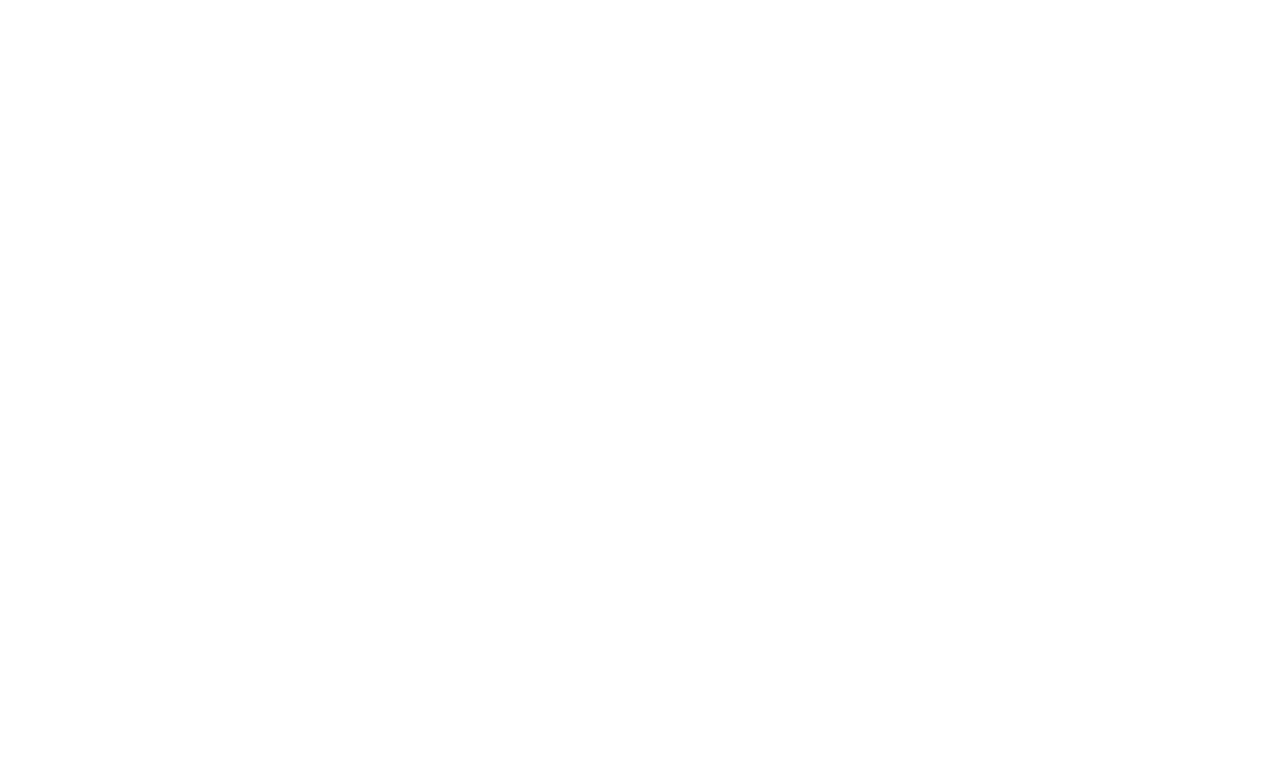
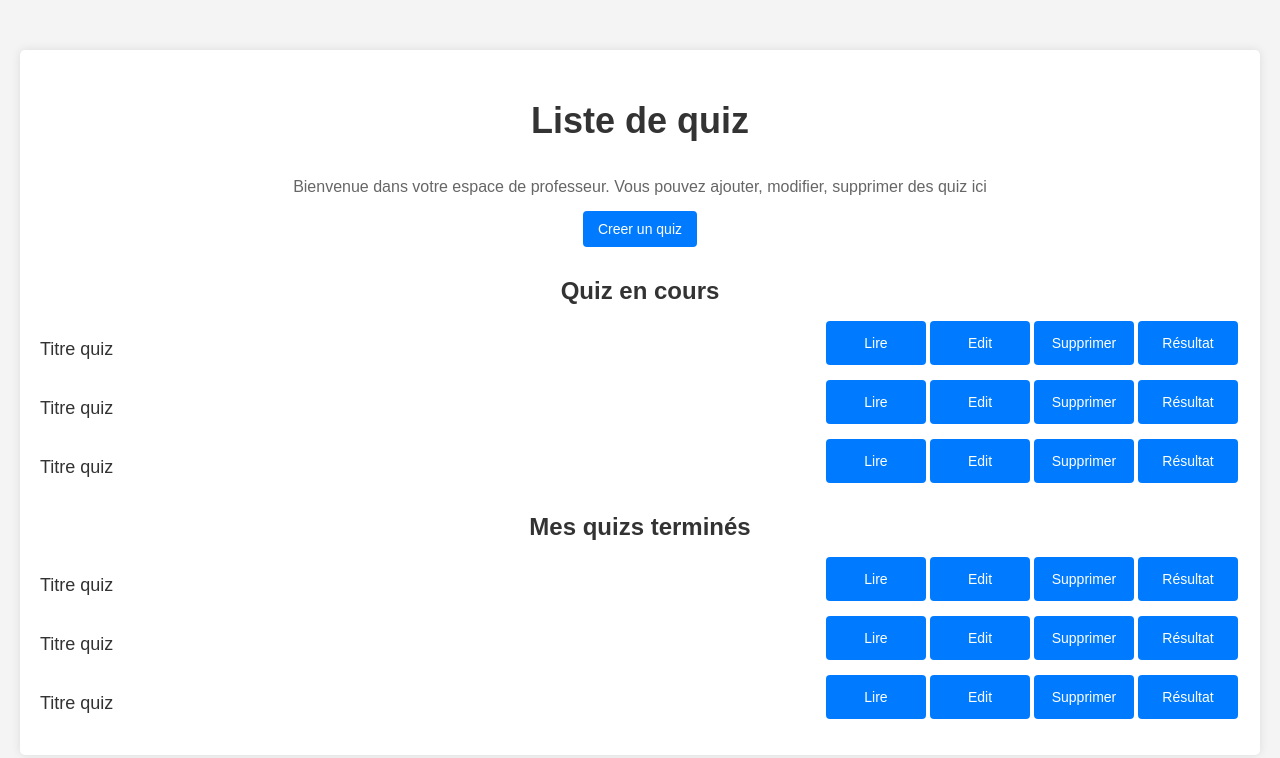
Before and after one commit to hamzajaada/QCM-APPLICATION, a React (Create React App) app in the folder frontend/: page /Home/Professeur in a window 1280 px wide. Before the commit this address had no page. Shown: the top 758 px of the page. Built offline with nearby package versions, Linux system fonts and the light colour scheme.

Commit message:
pushed by abdelilah

```diff
--- a/frontend/src/App.js
+++ b/frontend/src/App.js
@@ -3,6 +3,9 @@
 import RegisterForme from './Componment/1-Register/Register'
 import LoginForm from "./Componment/2-Login/Login";
 import PageChoix from "./Componment/0-ChoixUser/Page"
+import HomeProf from "./Componment/4-Home/HomeProf";
+import HomeEtudiant from "./Componment/4-Home/HomeEtudiant";
+import AddQuiz from "./Componment/7-Add-Quiz/Add-Quiz";
 const App = () => {
   return (
     <BrowserRouter>
@@ -11,6 +14,9 @@
           <Route path="/Choix" element={<PageChoix /> } />
           <Route path="/Register" element={<RegisterForme /> } />
           <Route path="/" element={<LoginForm /> } />
+          <Route path="/Home/Professeur" element={<HomeProf /> } />
+          <Route path="/Home/Etudiant" element={<HomeEtudiant /> } />
+          <Route path="/Home/Professeur/Add-Quiz" element={<AddQuiz /> } />
         </Routes>
       </div>
     </BrowserRouter>
--- a/frontend/src/Componment/4-Home/Home.css
+++ b/frontend/src/Componment/4-Home/Home.css
@@ -0,0 +1,103 @@
+/* Add this CSS to your component or in a separate CSS file */
+
+body {
+  font-family: 'Arial', sans-serif;
+  margin: 0;
+  padding: 0;
+  background-color: #f4f4f4;
+}
+
+.container {
+  max-width: 1200px;
+  margin: 30px auto;
+  padding: 20px;
+  background-color: #fff;
+  border-radius: 8px;
+  box-shadow: 0 0 10px rgba(0, 0, 0, 0.1);
+}
+
+.container .description {
+  all:unset;
+  align-items: center;
+  display: flex;
+  flex-direction: column;
+}
+
+.container .description h1 {
+  font-size: 36px;
+  color: #333;
+  margin-bottom: 20px;
+  text-align: center;
+}
+
+.container .description p{
+  text-align: center;
+}
+
+.container .description button {
+  padding: 10px 15px;
+  font-size: 14px;
+  color: #fff;
+  background-color: #007bff;
+  border: none;
+  border-radius: 4px;
+  cursor: pointer;
+  margin-right: auto;
+  margin-left: auto;
+}
+
+h2 {
+  font-size: 24px;
+  color: #333;
+  margin-top: 30px;
+  margin-bottom: 15px;
+}
+
+p {
+  font-size: 16px;
+  color: #666;
+  margin-bottom: 15px;
+}
+
+
+
+ul {
+  list-style: none;
+  padding: 0;
+}
+
+li {
+  display: flex;
+  margin-bottom: 15px;
+  justify-content: space-between;
+}
+
+li p {
+  font-size: 18px;
+  color: #333;
+  margin-bottom: 5px;
+}
+
+li div {
+  display: flex;
+  justify-content: space-between;
+}
+
+.container ul li div button {
+  padding: 10px 15px;
+  font-size: 14px;
+  color: #fff;
+  background-color: #007bff;
+  border: none;
+  border-radius: 4px;
+  cursor: pointer;
+  margin-right: auto;
+  margin-left: auto;
+  margin: 0 2px;
+  width: 100px;
+}
+
+/* Optional: Add hover effects for buttons */
+button:hover {
+  background-color: #0056b3;
+}
--- /dev/null
+++ b/frontend/src/Componment/4-Home/HomeEtudiant.jsx
@@ -0,0 +1,63 @@
+import React from 'react';
+import './Home.css'
+const HomeEtudiant = () => {
+  return (
+    <div className='container'>
+      <section className='description'>
+        <h1>Liste de quiz</h1>
+        <p>Bienvenue dans votre espace d'étudiant. Vous pouvez Consulter, Voir les résultats des quiz ici</p>
+      </section>
+
+      <h2>Quiz en cours</h2>
+      <ul>
+        <li>
+          <p>Titre quiz</p>
+          <div>
+            <button>Consulter</button>
+            <button>Résultat</button>
+          </div>
+        </li>
+        <li>
+          <p>Titre quiz</p>
+          <div>
+            <button>Consulter</button>
+            <button>Résultat</button>
+          </div>
+        </li>
+        <li>
+          <p>Titre quiz</p>
+          <div>
+            <button>Consulter</button>
+            <button>Résultat</button>
+          </div>
+        </li>
+      </ul>
+      <h2>Mes quizs terminés</h2>
+      <ul>
+        <li>
+          <p>Titre quiz</p>
+          <div>
+            <button>Consulter</button>
+            <button>Résultat</button>
+          </div>
+        </li>
+        <li>
+          <p>Titre quiz</p>
+          <div>
+            <button>Consulter</button>
+            <button>Résultat</button>
+          </div>
+        </li>
+        <li>
+          <p>Titre quiz</p>
+          <div>
+            <button>Consulter</button>
+            <button>Résultat</button>
+          </div>
+        </li>
+      </ul>
+    </div>
+  );
+}
+
+export default HomeEtudiant;
--- /dev/null
+++ b/frontend/src/Componment/4-Home/HomeProf.jsx
@@ -0,0 +1,77 @@
+import React from "react";
+import './Home.css';
+const HomeProf = () => {
+  return (
+    <div className="container">
+      <section className="description">
+        <h1>Liste de quiz</h1>
+        <p>Bienvenue dans votre espace de professeur. Vous pouvez ajouter, modifier, supprimer des quiz ici</p>
+        <button>Creer un quiz</button>
+      </section>
+
+
+      <h2>Quiz en cours</h2>
+      <ul>
+        <li>
+          <p>Titre quiz</p>
+          <div>
+            <button>Lire</button>
+            <button>Edit</button>
+            <button>Supprimer</button>
+            <button>Résultat</button>
+          </div>
+        </li>
+        <li>
+          <p>Titre quiz</p>
+          <div>
+            <button>Lire</button>
+            <button>Edit</button>
+            <button>Supprimer</button>
+            <button>Résultat</button>
+          </div>
+        </li>
+        <li>
+          <p>Titre quiz</p>
+          <div>
+            <button>Lire</button>
+            <button>Edit</button>
+            <button>Supprimer</button>
+            <button>Résultat</button>
+          </div>
+        </li>
+      </ul>
+      <h2>Mes quizs terminés</h2>
+      <ul>
+        <li>
+          <p>Titre quiz</p>
+          <div>
+            <button>Lire</button>
+            <button>Edit</button>
+            <button>Supprimer</button>
+            <button>Résultat</button>
+          </div>
+        </li>
+        <li>
+          <p>Titre quiz</p>
+          <div>
+            <button>Lire</button>
+            <button>Edit</button>
+            <button>Supprimer</button>
+            <button>Résultat</button>
+          </div>
+        </li>
+        <li>
+          <p>Titre quiz</p>
+          <div>
+            <button>Lire</button>
+            <button>Edit</button>
+            <button>Supprimer</button>
+            <button>Résultat</button>
+          </div>
+        </li>
+      </ul>
+    </div>
+  );
+};
+
+export default HomeProf;
--- a/frontend/src/Componment/7-Add-Quiz/Add-Quiz.css
+++ b/frontend/src/Componment/7-Add-Quiz/Add-Quiz.css
@@ -0,0 +1,53 @@
+body {
+  font-family: 'Arial', sans-serif;
+  background-color: #f4f4f4;
+  margin: 0;
+  padding: 0;
+}
+
+.container {
+  max-width: 1200px;
+  margin: 50px auto;
+  background-color: #fff;
+  padding: 20px;
+  box-shadow: 0 0 10px rgba(0, 0, 0, 0.1);
+  border-radius: 5px;
+}
+
+h1 {
+  color: #333;
+}
+
+form {
+  margin-top: 20px;
+}
+
+label {
+  display: block;
+  margin-bottom: 10px;
+}
+
+input[type="text"],
+input[type="date"],
+select {
+  width: 100%;
+  padding: 10px;
+  margin-bottom: 15px;
+  box-sizing: border-box;
+  border: 1px solid #ccc;
+  border-radius: 4px;
+}
+
+button {
+  background-color: #007bff;
+  color: #fff;
+  padding: 10px 15px;
+  border: none;
+  border-radius: 4px;
+  cursor: pointer;
+  font-size: 16px;
+}
+
+button:hover {
+  background-color: #0056b3;
+}
--- a/frontend/src/Componment/7-Add-Quiz/Add-Quiz.jsx
+++ b/frontend/src/Componment/7-Add-Quiz/Add-Quiz.jsx
@@ -0,0 +1,111 @@
+import React, { useState } from "react";
+import './Add-Quiz.css'
+const AddQuiz = () => {
+  const [nomQuiz, setNomQuiz] = useState("");
+  const [filiere, setFiliere] = useState("");
+  const [questions, setQuestions] = useState(Array.from({ length: 20 }, () => ({ question: "", reponses: ["", "", "", ""], reponseCorrecte: 0 })));
+  const [dateFin, setDateFin] = useState("");
+  // const [idProf, setIdProf] = useState(""); // Ajoutez la logique pour obtenir l'ID du professeur
+
+  const handleQuestionChange = (index, field, value) => {
+    setQuestions((prevQuestions) =>
+      prevQuestions.map((question, i) =>
+        i === index ? { ...question, [field]: value } : question
+      )
+    );
+  };
+
+  const handleReponseChange = (questionIndex, reponseIndex, value) => {
+    setQuestions((prevQuestions) =>
+      prevQuestions.map((question, i) =>
+        i === questionIndex
+          ? {
+              ...question,
+              reponses: question.reponses.map((reponse, j) =>
+                j === reponseIndex ? value : reponse
+              ),
+            }
+          : question
+      )
+    );
+  };
+
+
+  const handleSubmit = (e) => {
+    e.preventDefault();
+    // Ajoutez la logique pour envoyer les données au serveur
+  };
+
+  return (
+    <div className="container">
+      <h1>Ajouter un Quiz</h1>
+      <form onSubmit={handleSubmit}>
+        <label>
+          Nom du Quiz:
+          <input
+            type="text"
+            value={nomQuiz}
+            onChange={(e) => setNomQuiz(e.target.value)}
+          />
+        </label>
+        <br />
+        <label>
+          Filière:
+          <select value={filiere} onChange={(e) => setFiliere(e.target.value)}>
+            <option value="informatique">Informatique</option>
+            <option value="mathematiques">Mathématiques</option>
+            {/* Ajoutez d'autres options selon vos besoins */}
+          </select>
+        </label>
+        <br />
+        {questions.map((question, index) => (
+          <div key={index}>
+            <h3>Question {index + 1}</h3>
+            <label>
+              Question:
+              <input
+                type="text"
+                value={question.question}
+                onChange={(e) =>
+                  handleQuestionChange(index, "question", e.target.value)
+                }
+              />
+            </label>
+            <br />
+            <h4>Réponses:</h4>
+            {question.reponses.map((reponse, reponseIndex) => (
+              <div key={reponseIndex}>
+                <label>
+                  Réponse {reponseIndex + 1}:
+                  <input
+                    type="text"
+                    value={reponse}
+                    onChange={(e) =>
+                      handleReponseChange(
+                        index,
+                        reponseIndex,
+                        e.target.value
+                      )
+                    }
+                  />
+                </label>
+              </div>
+            ))}
+          </div>
+        ))}
+        <label>
+          Date de fin:
+          <input
+            type="date"
+            value={dateFin}
+            onChange={(e) => setDateFin(e.target.value)}
+          />
+        </label>
+        <br />
+        <button type="submit">Enregistrer le Quiz</button>
+      </form>
+    </div>
+  );
+};
+
+export default AddQuiz;
```
Also changed, not shown: frontend/src/Componment/4-Home/Home.jsx (deleted).
